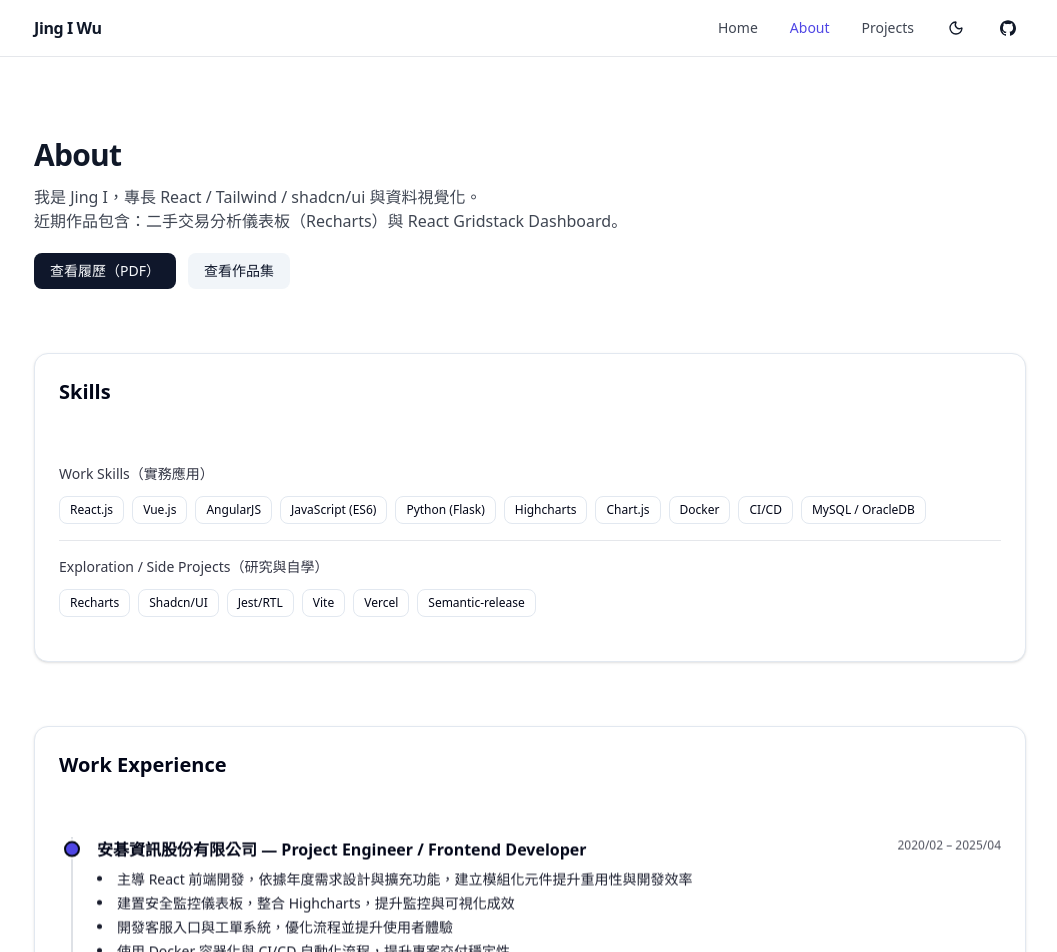
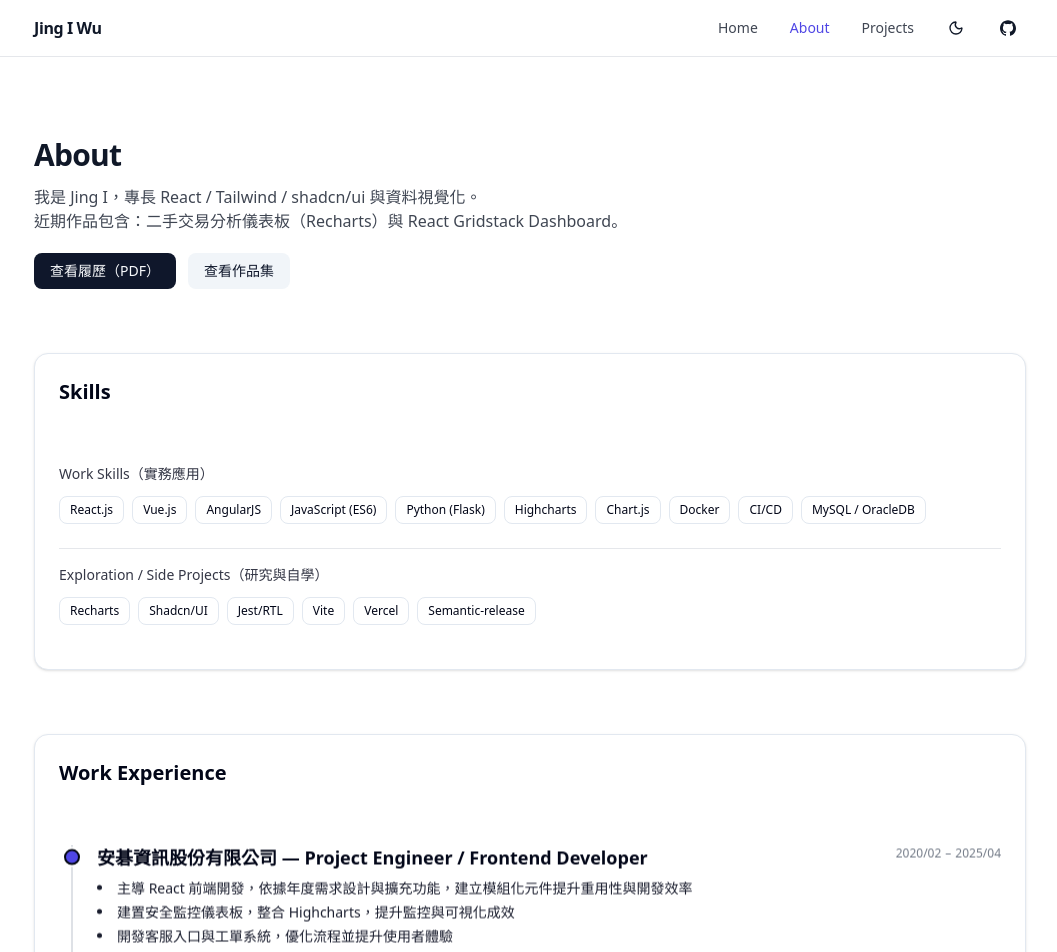
Before and after one commit to jingyieva/jiw-portfolio, a React (Vite) app: page /about in a window 1280 px wide. Shown: the top 952 px of the page, without its empty margins (110-1167 px from the left). Built offline with nearby package versions, Linux system fonts and the light colour scheme.

Commit message:
refactor(about): split work experience period into start/end dates
- Update WORK_EXPERIENCES data structure to use start and end fields
- Render periods with two <time> tags for semantic correctness
- Improve accessibility and future support for sorting/filtering by date

```diff
--- a/src/constants/index.js
+++ b/src/constants/index.js
@@ -9,7 +9,8 @@ export const WORK_EXPERIENCES = [
     {
         title: "Project Engineer / Frontend Developer",
         company: "安碁資訊股份有限公司",
-        period: "2020/02 – 2025/04",
+        start: "2020/02",
+        end: "2025/04",
         content: [
             "主導 React 前端開發，依據年度需求設計與擴充功能，建立模組化元件提升重用性與開發效率",
             "建置安全監控儀表板，整合 Highcharts，提升監控與可視化成效",
@@ -20,7 +21,8 @@ export const WORK_EXPERIENCES = [
     }, {
         title: "Technical Consultant",
         company: "鴻揚科技有限公司",
-        period: "2014/07 – 2019/07",
+        start: "2014/07",
+        end: "2019/07",
         content: [
             "使用 Vue.js 與 AngularJS 建構客戶前端與作業系統，優化操作流程與用戶體驗",
             "協助銀行與企業專案的原型設計、前端開發與 API 串接",
--- a/src/pages/About.jsx
+++ b/src/pages/About.jsx
@@ -30,7 +30,7 @@ function Timeline({ children, delay = 0 }) {
 }
 
 
-function ExperienceItem({ title, company, period, bullets = [] }) {
+function ExperienceItem({ title, company, start, end, bullets = [] }) {
     const [show, setShow] = useState(false);
 
     useEffect(() => {
@@ -38,6 +38,7 @@ function ExperienceItem({ title, company, period, bullets = [] }) {
         const timer = setTimeout(() => setShow(true), 50);
         return () => clearTimeout(timer);
     }, []);
+
     return (
         <motion.div
             style={{ willChange: "opacity, transform" }} // 提示 GPU
@@ -47,11 +48,28 @@ function ExperienceItem({ title, company, period, bullets = [] }) {
             className="relative pl-6"
         >
             {/* timeline dot */}
-            <span aria-hidden="true" className="absolute grid place-items-center -left-[9px] top-1 w-4 h-4 rounded-full border-2 dark:border-white border-gray-950 bg-[var(--color-brand-600)] shadow-[0_0_0_2px_rgba(255,255,255,1)] dark:shadow-[0_0_0_2px_rgba(10,10,10,1)]">
+            <span
+                aria-hidden="true"
+                className="absolute grid place-items-center -left-[9px] top-1 w-4 h-4 rounded-full border-2 dark:border-white border-gray-950 bg-[var(--color-brand-600)] shadow-[0_0_0_2px_rgba(255,255,255,1)] dark:shadow-[0_0_0_2px_rgba(10,10,10,1)]">
             </span>
-            <div className="grid grid-cols-[1fr_auto] items-start gap-3">
-                <h3 className="font-semibold">{company} — {title}</h3>
-                <span className="text-xs opacity-70">{period}</span>
+            <div className="md:grid md:grid-cols-[1fr_auto] md:items-start md:gap-3">
+                <h3 className="font-semibold text-base md:text-lg leading-snug">
+                    {company} — {title}
+                </h3>
+                <span
+                    className="inline-flex md:block
+                        text-xs md:text-xs
+                        mt-2 md:mt-0
+                        rounded-full md:rounded-none
+                        px-2 py-0.5 md:px-0 md:py-0
+                        bg-gray-200/70 dark:bg-gray-700/60 md:bg-transparent
+                        text-gray-700 dark:text-gray-200 md:opacity-70
+                        md:self-start"
+                >
+                    <time dateTime={start}>{start}</time>
+                    <span aria-hidden="true" className="mx-1">–</span>
+                    <time dateTime={end}>{end}</time>
+                </span>
             </div>
             {bullets?.length > 0 && (
                 <ul className="list-disc list-inside text-sm opacity-90 mt-2 space-y-1">
@@ -87,7 +105,7 @@ export default function About() {
                 <CardHeader className="pb-2">
                     <h2 className="text-xl font-semibold">Skills</h2>
                 </CardHeader>
-                <CardContent className="pt-4 pb-4 md:pt-5 md:pb-5 spce-y-6">
+                <CardContent className="pt-4 pb-4 md:pt-5 md:pb-5 space-y-6">
                     {/* Work Skills */}
                     <div>
                         <h3 className="text-sm font-medium mb-3 opacity-80">Work Skills（實務應用）</h3>
@@ -122,14 +140,15 @@ export default function About() {
                 <CardContent className="pt-4 pb-4 md:pt-5 md:pb-5">
                     <Timeline>
                         {
-                            WORK_EXPERIENCES.map(({ title, company, period, content }) => (
+                            WORK_EXPERIENCES.map(({ title, company, start, end, content }) => (
 
                                 <ExperienceItem
-                                    key={`${company}#${period}`}
+                                    key={`${company}#${start}-${end}`}
                                     title={title}
                                     company={company}
-                                    period={period}
                                     bullets={content}
+                                    start={start}
+                                    end={end}
                                 />
                             ))
                         }
```
